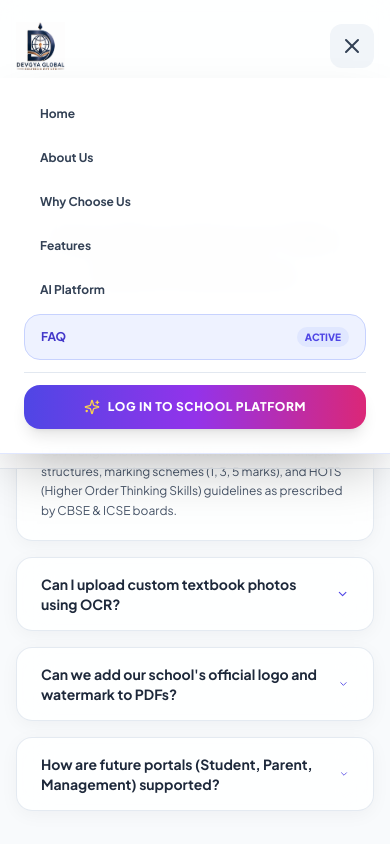
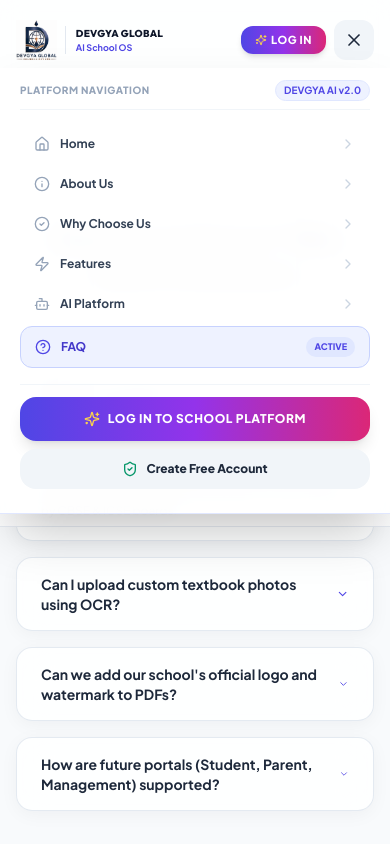
Before and after one commit to dgepl/DEVAGYA, a Next.js app in the folder frontend/: page /faq in a window 390 px wide. Both pictures are taken after a click on the button 352 px from the left and 46 px from the top of the page. Shown: the top 844 px of the page. Built offline with nearby package versions, Linux system fonts and the light colour scheme.

Commit message:
feat: Upgrade landing page mobile navbar with quick log-in pill and professional icon drawer

```diff
--- a/frontend/src/components/layout/Navbar.tsx
+++ b/frontend/src/components/layout/Navbar.tsx
@@ -3,7 +3,20 @@
 import Link from "next/link";
 import { usePathname } from "next/navigation";
 import { useState, useEffect } from "react";
-import { Sparkles, ArrowRight, Menu, X, Bot, ShieldCheck, Zap } from "lucide-react";
+import {
+  Sparkles,
+  ArrowRight,
+  Menu,
+  X,
+  Home,
+  Info,
+  CheckCircle2,
+  Zap,
+  Bot,
+  HelpCircle,
+  ChevronRight,
+  ShieldCheck
+} from "lucide-react";
 
 export function Navbar() {
   const pathname = usePathname();
@@ -12,7 +25,7 @@
 
   useEffect(() => {
     const handleScroll = () => {
-      if (window.scrollY > 20) {
+      if (window.scrollY > 15) {
         setScrolled(true);
       } else {
         setScrolled(false);
@@ -23,41 +36,41 @@
   }, []);
 
   const navLinks = [
-    { label: "Home", href: "/" },
-    { label: "About Us", href: "/about" },
-    { label: "Why Choose Us", href: "/why-choose-us" },
-    { label: "Features", href: "/features" },
-    { label: "AI Platform", href: "/ai-platform" },
-    { label: "FAQ", href: "/faq" },
+    { label: "Home", href: "/", icon: Home },
+    { label: "About Us", href: "/about", icon: Info },
+    { label: "Why Choose Us", href: "/why-choose-us", icon: CheckCircle2 },
+    { label: "Features", href: "/features", icon: Zap },
+    { label: "AI Platform", href: "/ai-platform", icon: Bot },
+    { label: "FAQ", href: "/faq", icon: HelpCircle },
   ];
 
   return (
     <header className={`fixed top-0 left-0 right-0 z-50 transition-all duration-300 ${
       scrolled
-        ? "bg-white/95 backdrop-blur-xl border-b border-indigo-100 shadow-md py-2.5"
-        : "bg-white/85 backdrop-blur-md border-b border-slate-200/80 py-3.5"
+        ? "bg-white/95 backdrop-blur-xl border-b border-indigo-100/90 shadow-md py-2 sm:py-2.5"
+        : "bg-white/85 backdrop-blur-md border-b border-slate-200/80 py-3 sm:py-3.5"
     }`}>
       <div className="max-w-7xl mx-auto px-4 sm:px-6 lg:px-8">
-        <div className="flex items-center justify-between h-16 sm:h-20">
+        <div className="flex items-center justify-between h-14 sm:h-20">
 
           {/* ELEGANT BRAND LOGO */}
-          <Link href="/" className="flex items-center gap-3 group">
+          <Link href="/" className="flex items-center gap-2 sm:gap-3 group">
             <img
               src="/logo.png"
               alt="DEVGYA GLOBAL EDUTECH"
-              className="h-12 sm:h-16 w-auto max-h-16 object-contain mix-blend-multiply group-hover:scale-105 transition-transform duration-300"
+              className="h-10 sm:h-16 w-auto max-h-16 object-contain mix-blend-multiply group-hover:scale-105 transition-transform duration-300"
             />
-            <div className="hidden sm:flex flex-col border-l border-slate-200 pl-3">
-              <span className="font-extrabold text-[11px] text-slate-900 tracking-wide font-[family-name:var(--font-outfit)] uppercase">
+            <div className="flex flex-col border-l border-slate-200 pl-2.5">
+              <span className="font-extrabold text-[10px] sm:text-[11px] text-slate-900 tracking-wide font-[family-name:var(--font-outfit)] uppercase">
                 DEVGYA GLOBAL
               </span>
-              <span className="text-[10px] font-semibold text-indigo-600 tracking-normal font-[family-name:var(--font-jakarta)]">
-                AI School OS • K-12
+              <span className="text-[9px] font-bold text-indigo-600 tracking-normal font-[family-name:var(--font-jakarta)]">
+                AI School OS
               </span>
             </div>
           </Link>
 
-          {/* DESKTOP NAVIGATION LINKS WITH ELEGANT OUTFIT & JAKARTA TYPOGRAPHY */}
+          {/* DESKTOP NAVIGATION LINKS */}
           <div className="hidden lg:flex items-center gap-1 bg-slate-100/70 p-1.5 rounded-2xl border border-slate-200/80 backdrop-blur-md shadow-inner">
             {navLinks.map((link) => {
               const isActive = pathname === link.href;
@@ -80,7 +93,7 @@
             })}
           </div>
 
-          {/* RIGHT ACTION: SHIMMER GLOW LOG IN BUTTON */}
+          {/* DESKTOP RIGHT ACTION LOG IN BUTTON */}
           <div className="hidden md:flex items-center gap-3">
             <Link
               href="/login"
@@ -94,44 +107,74 @@
             </Link>
           </div>
 
-          {/* MOBILE MENU TOGGLE BUTTON */}
+          {/* MOBILE TOP CONTROLS: QUICK LOG IN PILL + HAMBURGER MENU BUTTON */}
           <div className="lg:hidden flex items-center gap-2">
+            <Link
+              href="/login"
+              className="px-3.5 py-1.5 bg-gradient-to-r from-indigo-600 via-purple-600 to-pink-600 text-white font-extrabold text-[11px] rounded-xl shadow-md flex items-center gap-1 uppercase tracking-wider active:scale-95 font-[family-name:var(--font-outfit)]"
+            >
+              <Sparkles className="w-3 h-3 text-amber-300" />
+              <span>Log In</span>
+            </Link>
+
             <button
               onClick={() => setMobileMenuOpen(!mobileMenuOpen)}
-              className="p-2.5 rounded-xl bg-slate-100 text-slate-700 hover:bg-slate-200 transition-colors"
+              className="p-2.5 rounded-xl bg-slate-100 text-slate-800 hover:bg-slate-200 transition-colors"
+              aria-label="Toggle Navigation Menu"
             >
-              {mobileMenuOpen ? <X className="w-6 h-6" /> : <Menu className="w-6 h-6" />}
+              {mobileMenuOpen ? <X className="w-5 h-5" /> : <Menu className="w-5 h-5" />}
             </button>
           </div>
 
         </div>
       </div>
 
-      {/* MOBILE MENU DROPDOWN DRAWER */}
+      {/* PROFESSIONAL MOBILE MENU DRAWER */}
       {mobileMenuOpen && (
-        <div className="lg:hidden border-b border-indigo-100 bg-white/98 backdrop-blur-xl px-6 pt-4 pb-6 space-y-3 shadow-2xl animate-in slide-in-from-top duration-300">
+        <div className="lg:hidden border-b border-indigo-100 bg-white/98 backdrop-blur-2xl px-5 pt-3 pb-6 space-y-4 shadow-2xl animate-in slide-in-from-top duration-300">
+
+          {/* MENU HEADING */}
+          <div className="flex items-center justify-between border-b border-slate-100 pb-2">
+            <span className="text-[10px] font-black uppercase tracking-wider text-slate-400">
+              Platform Navigation
+            </span>
+            <span className="text-[10px] font-bold text-indigo-600 bg-indigo-50 border border-indigo-100 px-2 py-0.5 rounded-full">
+              DEVGYA AI v2.0
+            </span>
+          </div>
+
+          {/* NAV LINKS WITH ICONS */}
           <div className="space-y-1">
             {navLinks.map((link) => {
               const isActive = pathname === link.href;
+              const IconComp = link.icon;
               return (
                 <Link
                   key={link.href}
                   href={link.href}
                   onClick={() => setMobileMenuOpen(false)}
-                  className={`flex items-center justify-between px-4 py-3 rounded-2xl text-xs font-bold font-[family-name:var(--font-jakarta)] transition-all ${
+                  className={`flex items-center justify-between px-3.5 py-2.5 rounded-xl text-xs font-bold font-[family-name:var(--font-jakarta)] transition-all ${
                     isActive
-                      ? "bg-indigo-50 text-indigo-700 border border-indigo-200"
+                      ? "bg-indigo-50 text-indigo-700 border border-indigo-200 shadow-xs"
                       : "text-slate-700 hover:bg-slate-50"
                   }`}
                 >
-                  <span>{link.label}</span>
-                  {isActive && <span className="text-[10px] font-black text-indigo-600 bg-indigo-100 px-2 py-0.5 rounded-full">ACTIVE</span>}
+                  <span className="flex items-center gap-2.5">
+                    <IconComp className={`w-4 h-4 ${isActive ? "text-indigo-600" : "text-slate-400"}`} />
+                    <span>{link.label}</span>
+                  </span>
+                  {isActive ? (
+                    <span className="text-[9px] font-black text-indigo-600 bg-indigo-100 px-2 py-0.5 rounded-full">ACTIVE</span>
+                  ) : (
+                    <ChevronRight className="w-4 h-4 text-slate-300" />
+                  )}
                 </Link>
               );
             })}
           </div>
 
-          <div className="pt-3 border-t border-slate-200 space-y-2">
+          {/* MOBILE DRAWER CTA BUTTONS */}
+          <div className="pt-3 border-t border-slate-100 space-y-2">
             <Link
               href="/login"
               onClick={() => setMobileMenuOpen(false)}
@@ -140,7 +183,17 @@
               <Sparkles className="w-4 h-4 text-amber-300" />
               <span>Log In to School Platform</span>
             </Link>
+
+            <Link
+              href="/register"
+              onClick={() => setMobileMenuOpen(false)}
+              className="w-full py-3 bg-slate-100 hover:bg-slate-200 text-slate-800 font-extrabold text-xs rounded-2xl text-center flex items-center justify-center gap-2 font-[family-name:var(--font-jakarta)]"
+            >
+              <ShieldCheck className="w-4 h-4 text-emerald-600" />
+              <span>Create Free Account</span>
+            </Link>
           </div>
+
         </div>
       )}
     </header>
```
Also changed, not shown: 1 other file (tests, documents, lock files or other folders).
